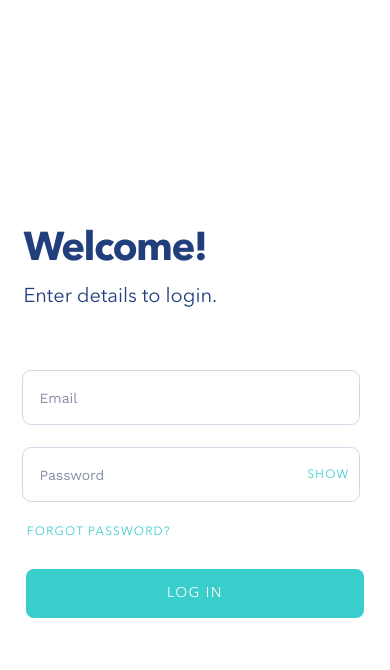
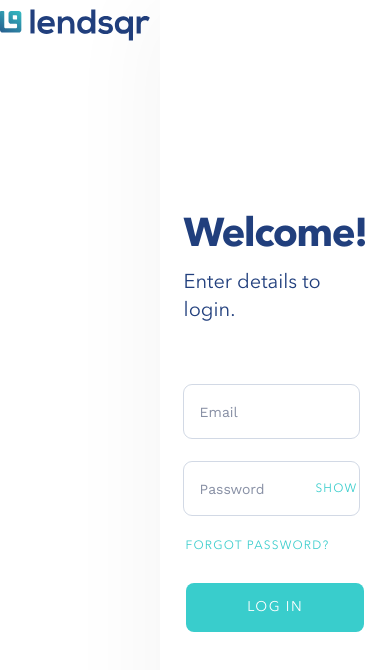
Before and after one commit to davidayankoya/lendsqr-fe-test, a React (Create React App) app: page /login in a window 390 px wide. Shown: the top 670 px of the page. Built offline with nearby package versions, Linux system fonts and the light colour scheme.

Commit message:
update: login page made mobile responsive

```diff
--- a/src/modules/web/pages/Login/index.tsx
+++ b/src/modules/web/pages/Login/index.tsx
@@ -1,7 +1,7 @@
 import React, { FormEvent, useState, MouseEventHandler } from 'react'
 import style from './index.module.scss'
 import { Button, Input, Text } from 'components/UI'
-import { ReactComponent as CompanyLogo } from 'assets/icons/company-logo.svg'
+import CompanyLogo from 'assets/icons/company-logo.svg'
 import { ReactComponent as LoginHero } from 'assets/img/sign-in-hero.svg'
 import { formController } from 'utils'
 import { NavLink as Link, Navigate } from "react-router-dom";
@@ -36,9 +36,12 @@
 
     return (
         <div className={style.container}>
+            <div className={style.mobLogo}>
+                <img src={CompanyLogo} alt='company logo'/>
+            </div>
             <div className={style.left}>
                 <div className={style.logo}>
-                    <CompanyLogo/>
+                    <img src={CompanyLogo} alt='company logo'/>
                 </div>
                 <div className={style.hero}>
                     <LoginHero/>
```
